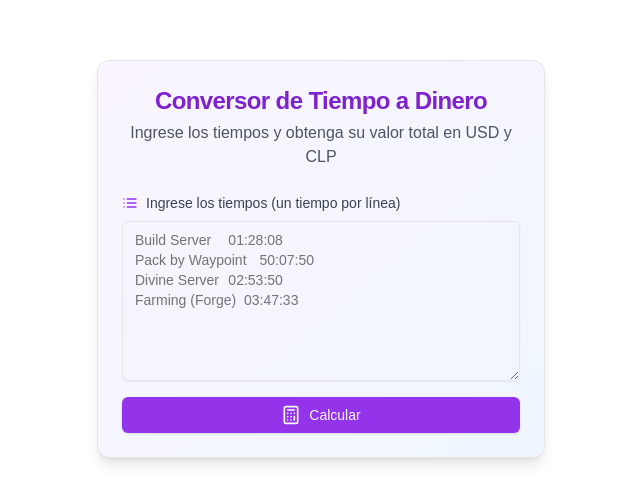
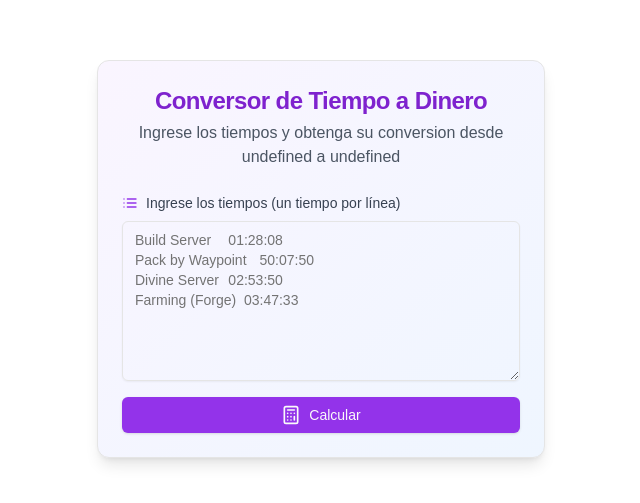
Before and after one commit to BarraR3port/timer-calculator, a Next.js app: page / in a window 1280 px wide. Shown: the part 141-644 px from the top of the page, without its empty margins (319-959 px from the left). Built offline with nearby package versions, Linux system fonts and the light colour scheme; no server answers; the database is empty.

Commit message:
refactor: Mejora en el componente TimeConverter para manejar múltiples monedas y actualización de la lógica de conversión

```diff
--- a/src/app/page.tsx
+++ b/src/app/page.tsx
@@ -8,5 +8,8 @@ export default async function Home() {
 		console.error("Error al obtener la tasa de cambio:", error);
 		return 928.41;
 	});
-	return <TimeConverter usdToCLP={response} />;
+	const exchangeFromName = String(process.env.EXCHANGE_CURRENCY_FROM);
+	const exchangeToName = String(process.env.EXCHANGE_CURRENCY_TO);
+
+	return <TimeConverter exchangeAmount={response} exchangeFromName={exchangeFromName} exchangeToName={exchangeToName} />;
 }
--- a/src/components/time-converter.tsx
+++ b/src/components/time-converter.tsx
@@ -9,15 +9,17 @@ import { useState } from "react";
 
 type ResultType = {
 	hours: number;
-	usd: number;
-	clp: number;
+	from: number;
+	to: number;
 };
 
 interface ExchangeRate {
-	usdToCLP: number;
+	exchangeAmount: number;
+	exchangeFromName: string;
+	exchangeToName: string;
 }
 
-export default function TimeConverter({ usdToCLP }: ExchangeRate) {
+export default function TimeConverter({ exchangeAmount, exchangeFromName, exchangeToName }: ExchangeRate) {
 	const [input, setInput] = useState<string>("");
 	const [result, setResult] = useState<ResultType | null>(null);
 	const [isCalculating, setIsCalculating] = useState<boolean>(false);
@@ -31,7 +33,7 @@ export default function TimeConverter({ usdToCLP }: ExchangeRate) {
 	};
 
 	const calculateMoney = () => {
-		if (usdToCLP === null) {
+		if (exchangeAmount === null) {
 			alert("La tasa de cambio aún no está disponible. Por favor, espera unos segundos e intenta de nuevo.");
 			return;
 		}
@@ -43,15 +45,15 @@ export default function TimeConverter({ usdToCLP }: ExchangeRate) {
 			return sum + parseTimeToHours(timePart);
 		}, 0);
 
-		const usdPerHour = Number(process.env.EXCHANGE_RATE) || 16;
+		const exchangeFromPerHour = Number(process.env.EXCHANGE_RATE) || 16;
 
-		const usd = totalHours * usdPerHour;
-		const clp = usd * usdToCLP;
+		const from = totalHours * exchangeFromPerHour;
+		const to = from * exchangeAmount;
 
 		setResult({
 			hours: totalHours,
-			usd: usd,
-			clp: clp
+			from,
+			to
 		});
 		setIsCalculating(false);
 	};
@@ -62,7 +64,7 @@ export default function TimeConverter({ usdToCLP }: ExchangeRate) {
 				<CardTitle className="text-2xl font-bold text-center text-purple-700">
 					Conversor de Tiempo a Dinero
 				</CardTitle>
-				<p className="text-center text-gray-600">Ingrese los tiempos y obtenga su valor total en USD y CLP</p>
+				<p className="text-center text-gray-600">Ingrese los tiempos y obtenga su conversion desde {exchangeFromName} a {exchangeToName}</p>
 			</CardHeader>
 			<CardContent className="space-y-4">
 				<div className="space-y-2">
@@ -121,20 +123,20 @@ export default function TimeConverter({ usdToCLP }: ExchangeRate) {
 							<div className="flex items-center gap-2 text-gray-700">
 								<DollarSign className="w-5 h-5 text-green-600" />
 								<p>
-									USD: <span className="font-medium">${result.usd.toFixed(2)}</span>
+									{exchangeFromName}: <span className="font-medium">${result.from.toFixed(2)}</span>
 								</p>
 							</div>
 							<div className="flex items-center gap-2 text-gray-700">
 								<DollarSign className="w-5 h-5 text-green-600" />
 								<p>
-									USD {"->"} CLP:{" "}
-									<span className="font-medium">${usdToCLP?.toFixed(2) || "N/A"}</span>
+									{exchangeFromName} {"->"} {exchangeToName}:{" "}
+									<span className="font-medium">${exchangeAmount?.toFixed(2) || "N/A"}</span>
 								</p>
 							</div>
 							<div className="flex items-center gap-2 text-gray-700">
 								<Coins className="w-5 h-5 text-yellow-600" />
 								<p>
-									CLP: <span className="font-medium">${result.clp.toLocaleString("es-CL")}</span>
+									{exchangeToName}: <span className="font-medium">${result.to.toLocaleString("es-CL")}</span>
 								</p>
 							</div>
 						</motion.div>
```
